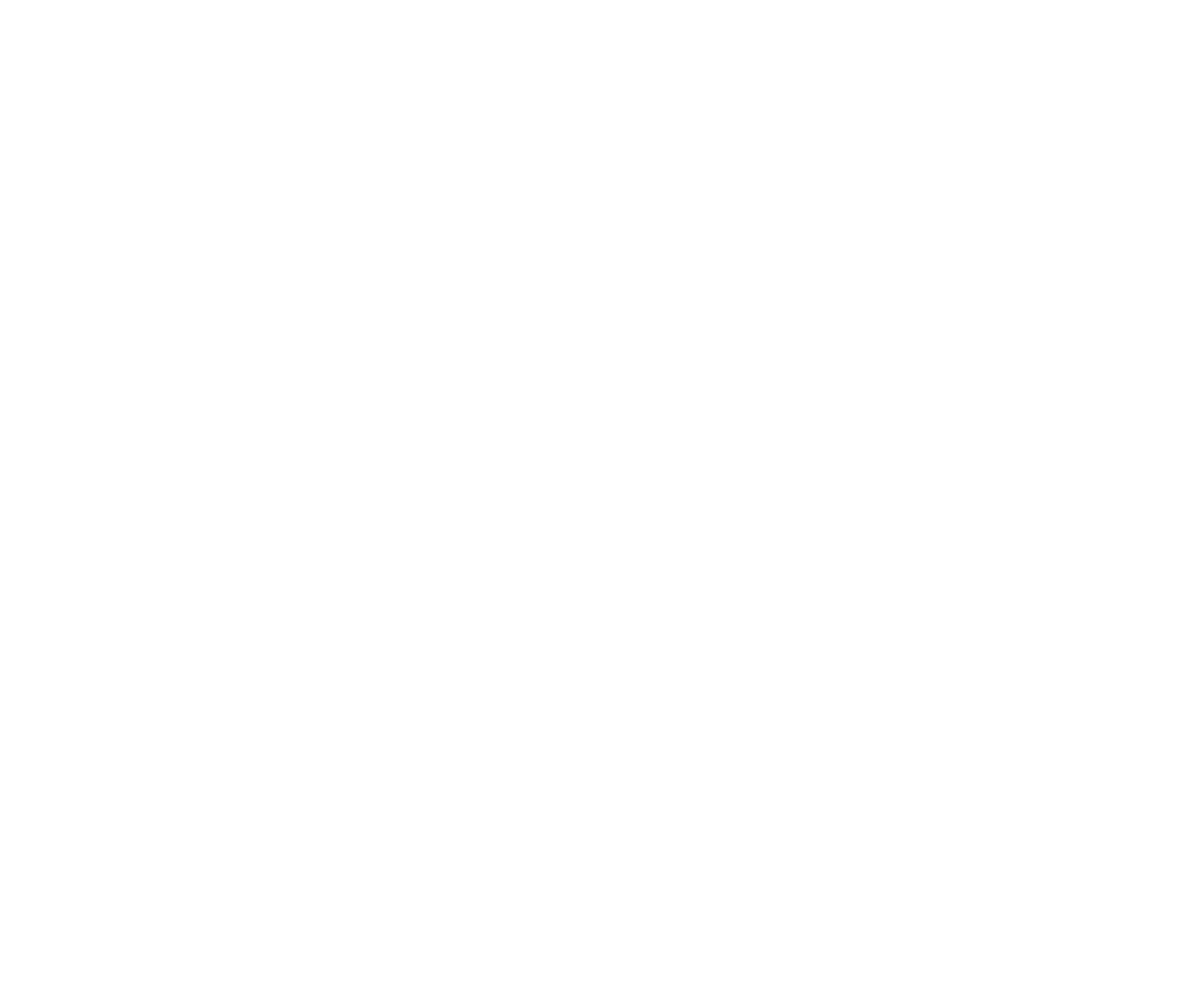
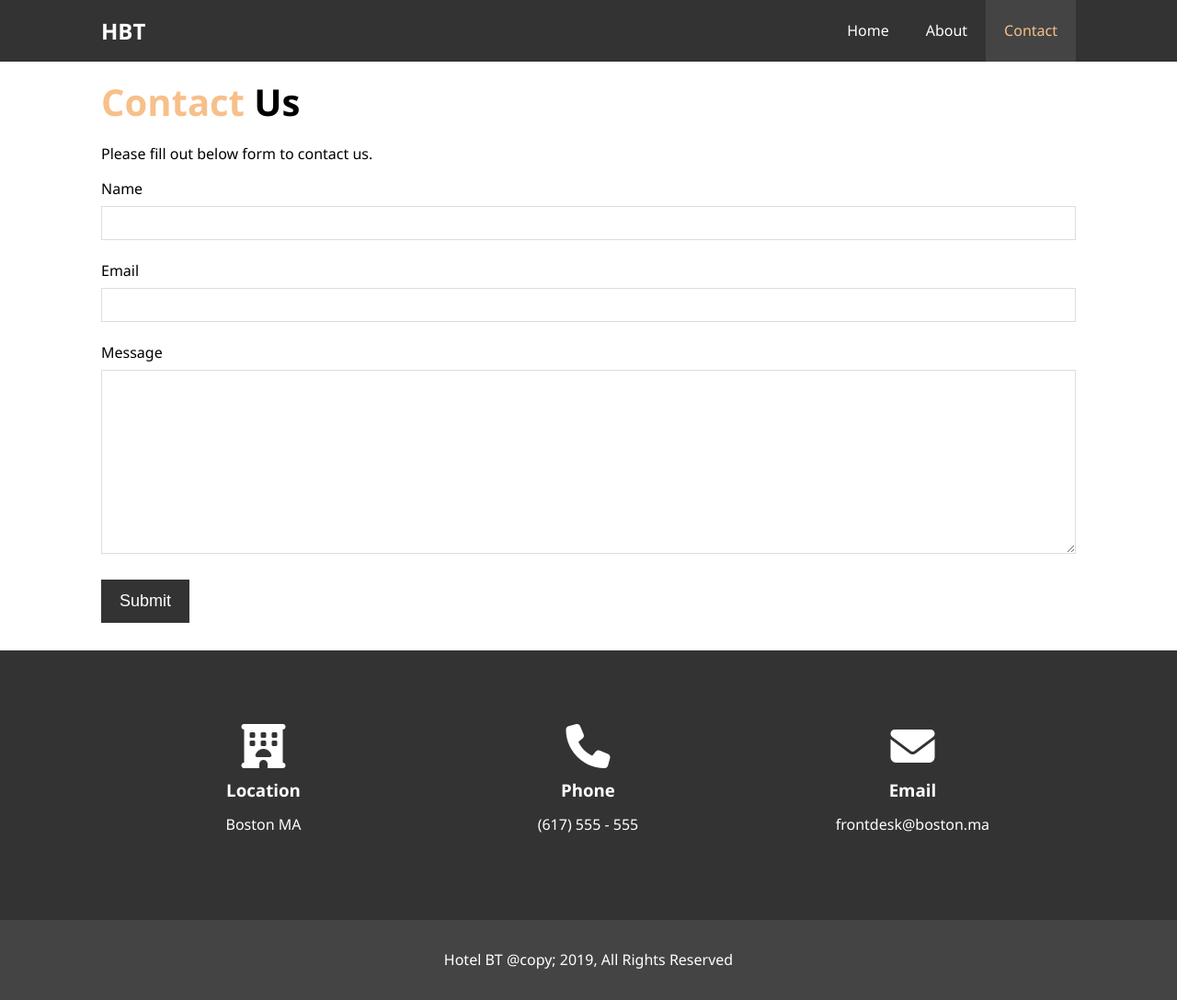
Before and after one commit to swabhi7/hotel-website, a plain HTML site: page contact.html in a window 1280 px wide. Shown: the whole page at 92% size. Before the commit the page ends 800 px from the top, so only its background shows below. Drawn offline with Linux system fonts and the light colour scheme.

Commit message:
Contact page

```diff
--- a/contact.html
+++ b/contact.html
@@ -0,0 +1,92 @@
+<!DOCTYPE html>
+<html lang="en">
+  <head>
+    <meta charset="UTF-8" />
+    <meta http-equiv="X-UA-Compatible" content="IE=edge" />
+    <meta name="viewport" content="width=device-width, initial-scale=1.0" />
+    <meta
+      name="description"
+      content="Welcome to the most extraordinary hotel in Boston Mass"
+    />
+    <meta name="keywords" content="hotel,boston hotel,new england hotel" />
+    <link rel="stylesheet" href="./css/style.css" />
+    <title>Hotel BT | Contact</title>
+    <script
+      src="https://kit.fontawesome.com/d3709f32f2.js"
+      crossorigin="anonymous"
+    ></script>
+  </head>
+  <body>
+    <!-- header section -->
+    <header>
+      <!-- navbar -->
+      <nav id="navbar">
+        <div class="container">
+          <h1 class="logo">
+            <a href="./index.html">HBT</a>
+          </h1>
+          <ul>
+            <li><a href="./index.html">Home</a></li>
+            <li><a href="./about.html">About</a></li>
+            <li><a href="./contact.html" class="current">Contact</a></li>
+          </ul>
+        </div>
+      </nav>
+    </header>
+
+    <!-- Contact Form -->
+    <section id="contact-form" class="py-3">
+      <div class="container">
+        <h1 class="l-heading"><span class="text-primary">Contact</span> Us</h1>
+        <p>Please fill out below form to contact us.</p>
+        <form action="process.php">
+            <div class="form-group">
+                <label for="name">Name</label>
+                <input type="text" name="name" id="name">
+            </div>
+            <div class="form-group">
+                <label for="email">Email</label>
+                <input type="text" name="email" id="email">
+            </div>
+            <div class="form-group">
+                <label for="message">Message</label>
+                <textarea name="message" id="message"></textarea>
+            </div>
+            <button class="btn" type="submit">Submit</button>
+        </form>
+      </div>
+    </section>
+
+    <!-- Contact Info -->
+    <section id="contact-info" class="py-3 bg-dark">
+        <div class="container">
+            <div class="box">
+                <i class="fa-solid fa-hotel fa-3x"></i>
+                <h3>Location</h3>
+                <p>
+                  Boston MA
+                </p>
+              </div>
+              <div class="box">
+                <i class="fa-solid fa-phone fa-3x"></i>
+                <h3>Phone</h3>
+                <p>
+                  (617) 555 - 555
+                </p>
+              </div>
+              <div class="box">
+                <i class="fa-solid fa-envelope fa-3x"></i>
+                <h3>Email</h3>
+                <p>
+                  frontdesk@boston.ma
+                </p>
+              </div>
+        </div>
+    </section>
+
+    <!-- footer section -->
+    <footer id="main-footer">
+      <p>Hotel BT @copy; 2019, All Rights Reserved</p>
+    </footer>
+  </body>
+</html>
--- a/css/style.css
+++ b/css/style.css
@@ -250,6 +250,33 @@ p {
     min-height: 100%; */
 }
 
+/* Contact Form */
+#contact-form .form-group {
+    margin-bottom: 20px;
+}
+
+#contact-form .form-group label {
+    display: block;
+    margin-bottom: 5px;
+}
+
+#contact-form .form-group input,
+#contact-form .form-group textarea {
+    width: 100%;
+    padding: 10px;
+    border: 1px #ddd solid;
+}
+
+#contact-form .form-group textarea {
+    height: 200px;
+}
+
+#contact-form .form-group input:focus,
+#contact-form .form-group textarea:focus {
+    outline: none;
+    border-color: #f7c08a;
+}
+
 /* Footer section */
 #main-footer {
     background: #444;
```
